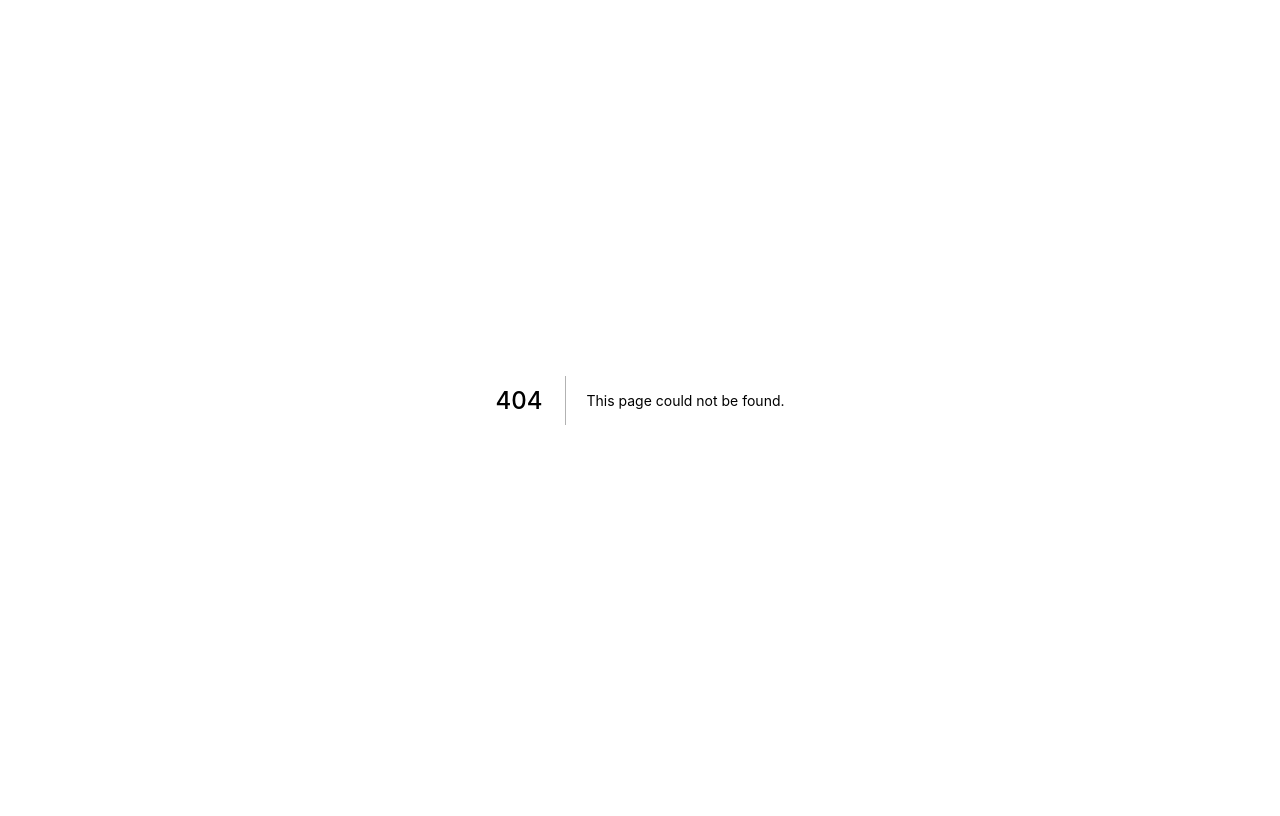
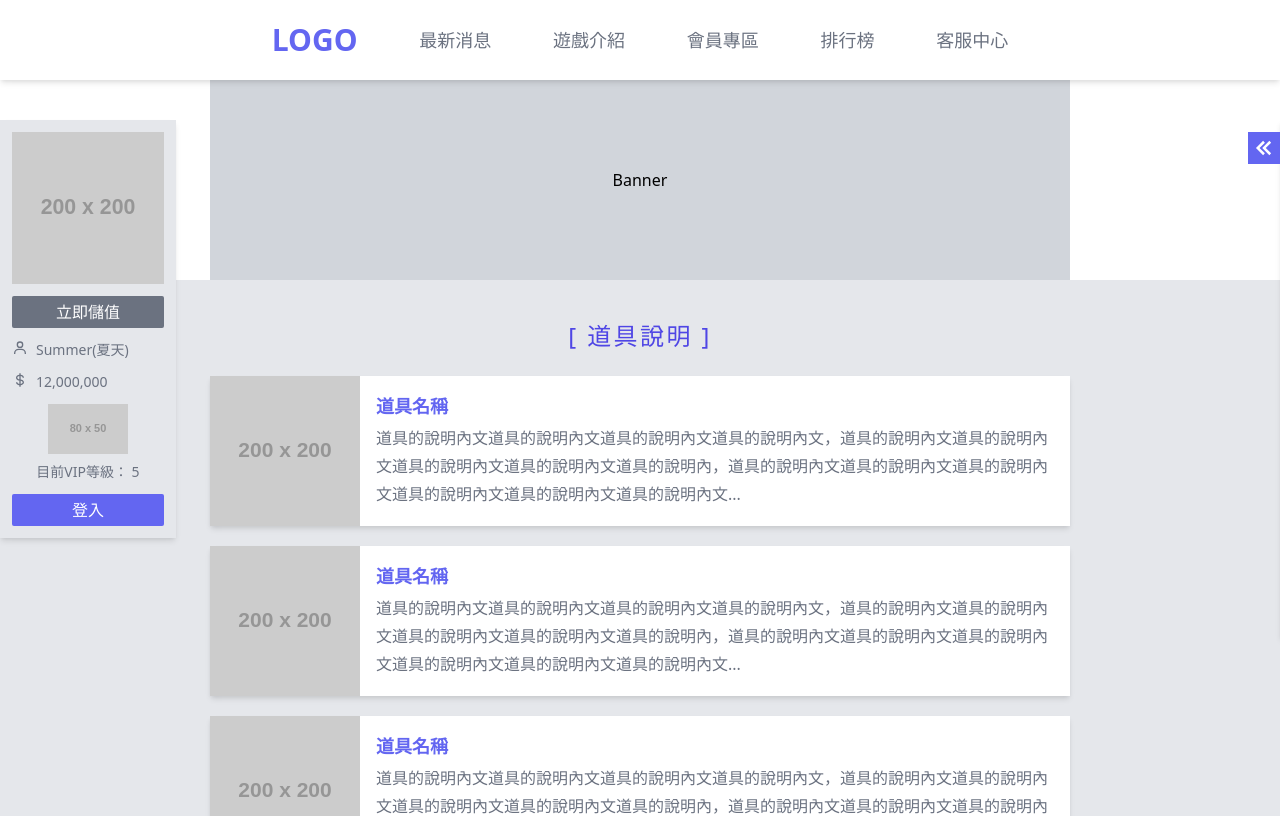
Before and after one commit to summerchen0101/official777-v2, a Next.js app: page /obj-intro in a window 1280 px wide. Before the commit this address had no page. Shown: the top 816 px of the page. Built offline with nearby package versions, Linux system fonts and the light colour scheme.

Commit message:
obj-intro

```diff
--- a/components/layout/HeaderNav.tsx
+++ b/components/layout/HeaderNav.tsx
@@ -5,7 +5,7 @@ import HeaderNavItem from '../HeaderNavItem'
 function HeaderNav() {
   const router = useRouter()
   return (
-    <header className="bg-white shadow-md fixed top-0 w-full">
+    <header className="bg-white shadow-md fixed top-0 w-full z-30">
       <div className="w-[860px] h-[80px] mx-auto flex justify-evenly items-center">
         <div
           className="text-3xl text-indigo-500 font-semibold cursor-pointer"
@@ -19,7 +19,7 @@ function HeaderNav() {
           subs={[
             { label: '基本介紹', onClick: () => router.push('/game-basic') },
             { label: '遊戲說明', onClick: () => router.push('/game-intro') },
-            { label: '道具說明', onClick: () => router.push('/') },
+            { label: '道具說明', onClick: () => router.push('/obj-intro') },
             { label: '紅包說明', onClick: () => router.push('/') },
             { label: 'VIP介紹', onClick: () => router.push('/') },
           ]}
--- a/pages/game-intro.tsx
+++ b/pages/game-intro.tsx
@@ -41,10 +41,6 @@ function GameIntro() {
               </div>
             ))}
           </div>
-          <div className="bg-gray-100 p-5 text-gray-500 leading-8">
-            <div className="">標題xxxx: 123123</div>
-            <div className="">標題xxxx: 123123</div>
-          </div>
         </div>
       </section>
     </Layout>
--- /dev/null
+++ b/pages/obj-intro.tsx
@@ -0,0 +1,46 @@
+import React, { useState } from 'react'
+import Layout from '@/components/layout/Layout'
+import TabGroup from '@/components/TabGroup'
+import Image from 'next/image'
+
+function ObjIntro() {
+  const [activeTab, setActiveTab] = useState('1')
+  return (
+    <Layout>
+      <section>
+        <div className="w-[860px] h-[200px] mx-auto flex items-center justify-center bg-gray-300">
+          Banner
+        </div>
+      </section>
+      <section className="bg-gray-200">
+        <div className="w-[860px] mx-auto py-10">
+          <h1 className="text-2xl mb-6 text-indigo-600 text-center tracking-widest">
+            [ 道具說明 ]
+          </h1>
+          <div className=" space-y-5">
+            {[...Array(8)].map((t, i) => (
+              <div key={i} className="flex bg-white shadow-md">
+                <Image
+                  src="https://fakeimg.pl/200x200"
+                  alt=""
+                  width="150"
+                  height="150"
+                />
+                <div className="flex-1 p-4">
+                  <p className="text-lg font-semibold text-indigo-500 mb-1">
+                    道具名稱
+                  </p>
+                  <div className="text-gray-500 leading-7">
+                    道具的說明內文道具的說明內文道具的說明內文道具的說明內文，道具的說明內文道具的說明內文道具的說明內文道具的說明內文道具的說明內，道具的說明內文道具的說明內文道具的說明內文道具的說明內文道具的說明內文道具的說明內文...
+                  </div>
+                </div>
+              </div>
+            ))}
+          </div>
+        </div>
+      </section>
+    </Layout>
+  )
+}
+
+export default ObjIntro
```
